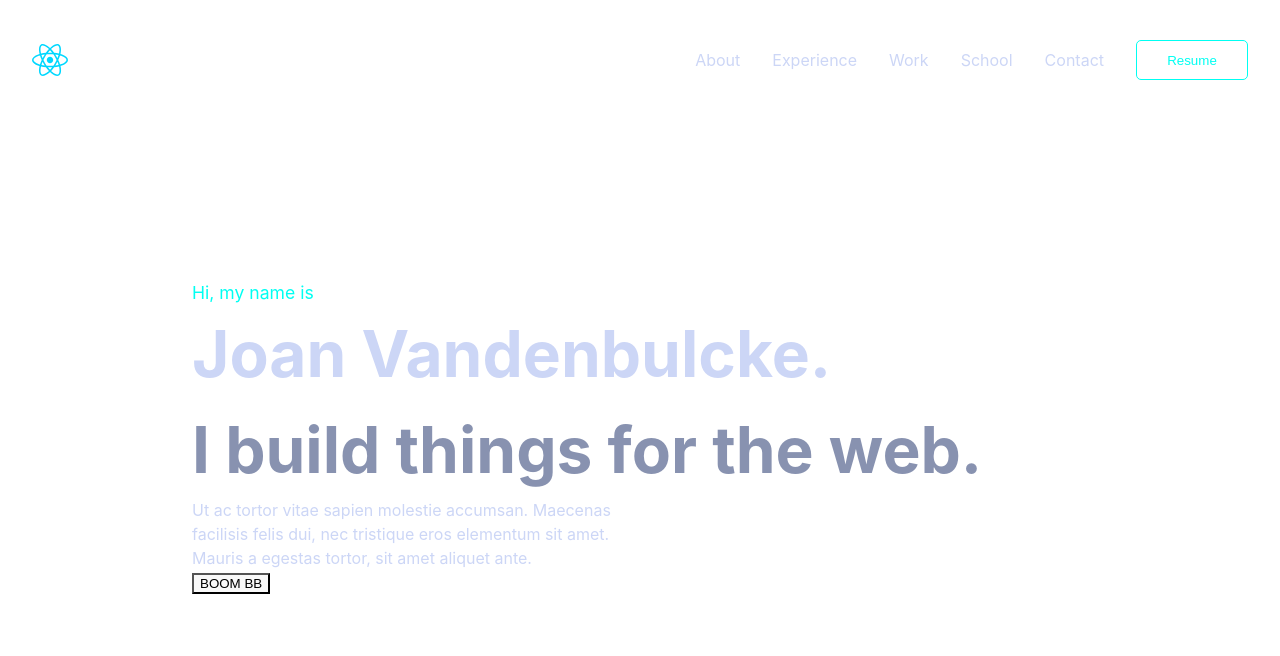
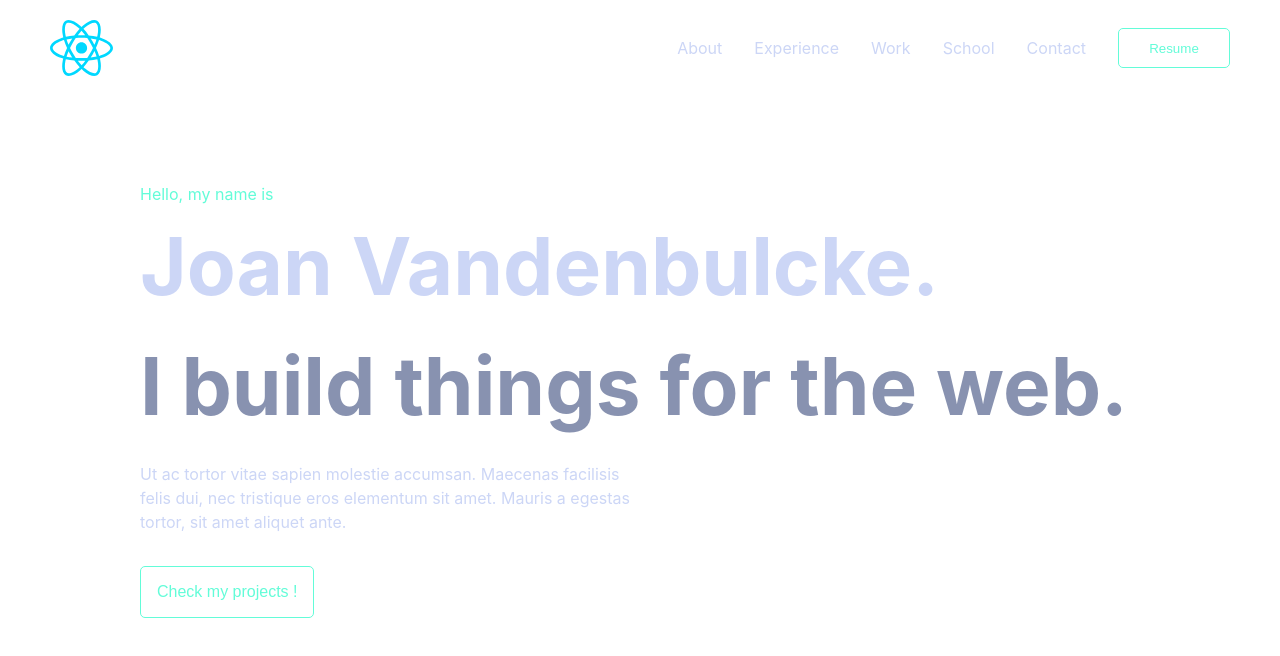
Before and after one commit to joan-vandenbulcke/portfolio, a React (Vite) app in the folder portfolio/: page / in a window 1280 px wide. Shown: the top 656 px of the page. Built offline with nearby package versions, Linux system fonts and the light colour scheme.

Commit message:
Title component + CSS

```diff
--- a/portfolio/src/Components/AppHeader/index.jsx
+++ b/portfolio/src/Components/AppHeader/index.jsx
@@ -1,4 +1,5 @@
 import Navbar from '../Navbar';
+import './styles.scss';
 
 const AppHeader = () => (
   <header className="header">
--- a/portfolio/src/Components/AppHeader/styles.scss
+++ b/portfolio/src/Components/AppHeader/styles.scss
@@ -0,0 +1,5 @@
+header {
+    height: 100px;
+    position: fixed;
+    width: 100%;
+  }
--- a/portfolio/src/Components/MainTitle/index.jsx
+++ b/portfolio/src/Components/MainTitle/index.jsx
@@ -2,12 +2,12 @@ import './styles.scss';
 
 const MainTitle = () => (
   <div className="title">
-    <p className="title-hello">Hi, my name is</p>
+    <p className="title-hello">Hello, my name is</p>
     <h1 className="title-name">Joan Vandenbulcke.</h1>
     <h2 className="title-catch">I build things for the web.</h2>
     <p className="title-intro">Ut ac tortor vitae sapien molestie accumsan. Maecenas facilisis felis dui, nec tristique eros elementum sit amet. Mauris a egestas tortor, sit amet aliquet ante.</p>
     <button className="title-button">
-      BOOM BB
+      Check my projects !
     </button>
   </div>
 );
--- a/portfolio/src/Components/MainTitle/styles.scss
+++ b/portfolio/src/Components/MainTitle/styles.scss
@@ -1,31 +1,57 @@
 .title {
-  max-width: 70%;
-  margin: 0 auto;
-  padding-top: 10rem;
+  max-width: 1000px;
+  margin: 0px auto;
+  display: flex;
+  -webkit-box-pack: center;
+  justify-content: center;
+  -webkit-box-align: center;
+  flex-direction: column;
+  align-items: flex-start;
+  min-height: 100vh;
+  height: 100vh;
+  padding: 0px;
 
   &-hello {
     color: pink;
-    font-size: 1.1rem;
-    color: rgb(0, 255, 242);
-    margin: 0;
+    font-size: clamp(14px, 5vw, 16px);
+    color: #63fcd8;
+    margin: 0px;
   }
 
   &-name {
     color: #ccd6f6;
-    font-size: 4rem;
-    margin: 0;
+    font-size: clamp(40px, 8vw, 80px);
+    margin: 0px;
   }
 
   &-catch {
     color: #8892b0;
-    font-size: 4rem;
-    margin: 0;
+    font-size: clamp(40px, 8vw, 80px);
+    margin: 0 0 1rem 0;
   }
 
   &-intro {
     width: 50%;
     color: #ccd6f6;
     margin: 0;
-    font-size: 1 rem;
+    font-size: 1rem;
+    margin: 0 0 2rem 0;
   }
+
+  &-button {
+    font-size: 1rem;
+    font-weight: 500;
+    padding: 1rem;
+    background-color: transparent;
+    border: 1px #63fcd8 solid;
+    border-radius: 5px;
+    transition: 350ms;
+    color: #63fcd8;
+  }
+
+  &-button:hover {
+    cursor: pointer;
+    background-color: rgb(0, 255, 242, .1);
+  }
+
 }
--- a/portfolio/src/Components/Navbar/styles.scss
+++ b/portfolio/src/Components/Navbar/styles.scss
@@ -1,10 +1,12 @@
 .navbar {
-  max-width: 100%;
+  display: flex;
+  justify-content: space-between;
+  padding: 20px 50px;
 
   &-container {
     display: flex;
     justify-content: space-between;
-    margin: 2rem;
+    width: 100%;
   }
 
   &-right {
@@ -27,17 +29,17 @@
 }
 
 .navbar-item-link:hover {
-  color: rgb(0, 255, 242);
+  color: #63fcd8;
 }
 
 .menu-button {
   width: 7rem;
   padding: 0.7rem;
   background-color: transparent;
-  border: 1px rgb(0, 255, 242) solid;
+  border: 1px #63fcd8 solid;
   border-radius: 5px;
   transition: 350ms;
-  color: rgb(0, 255, 242);
+  color: #63fcd8;
 }
 
 .menu-button:hover {
```
